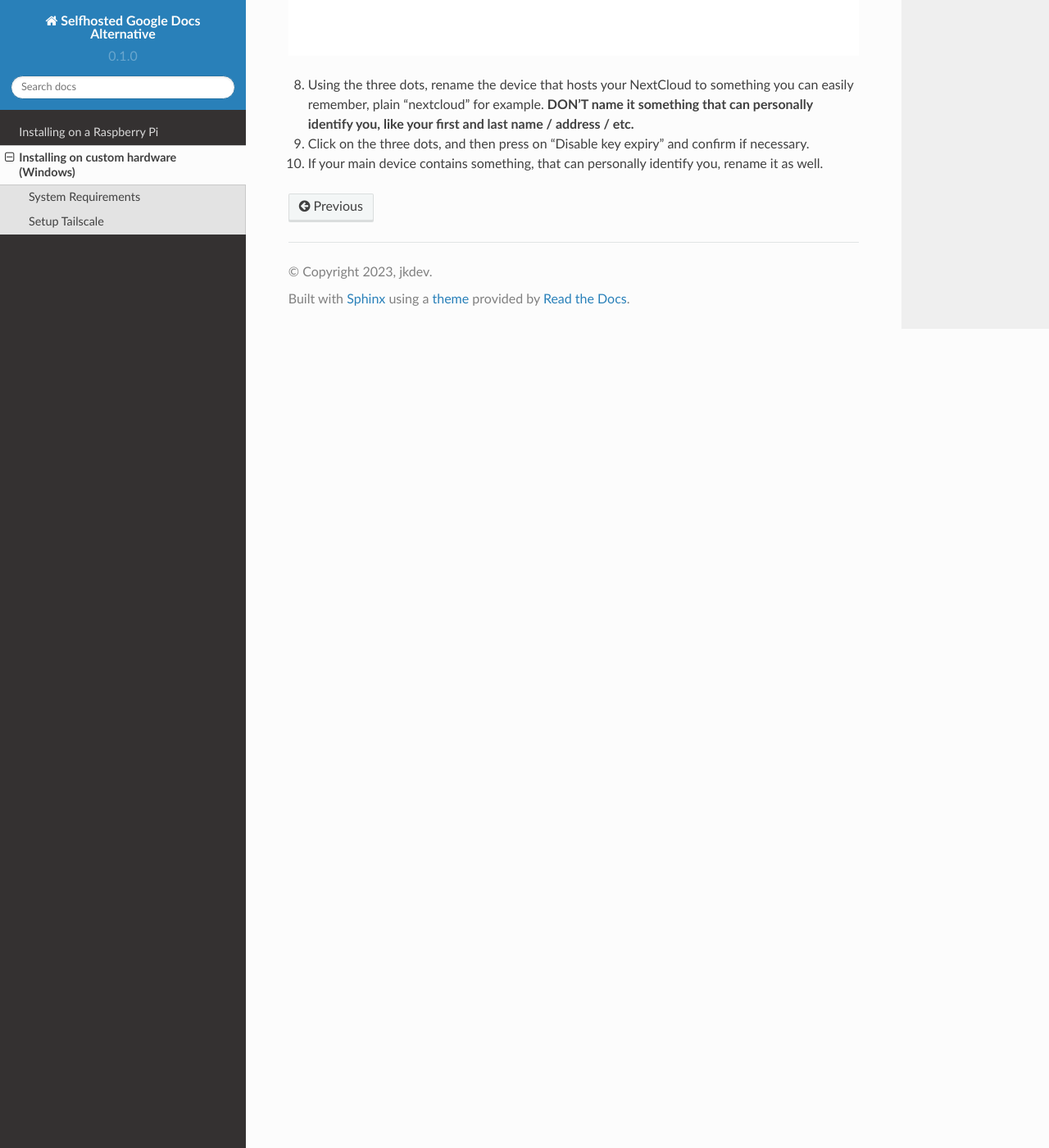
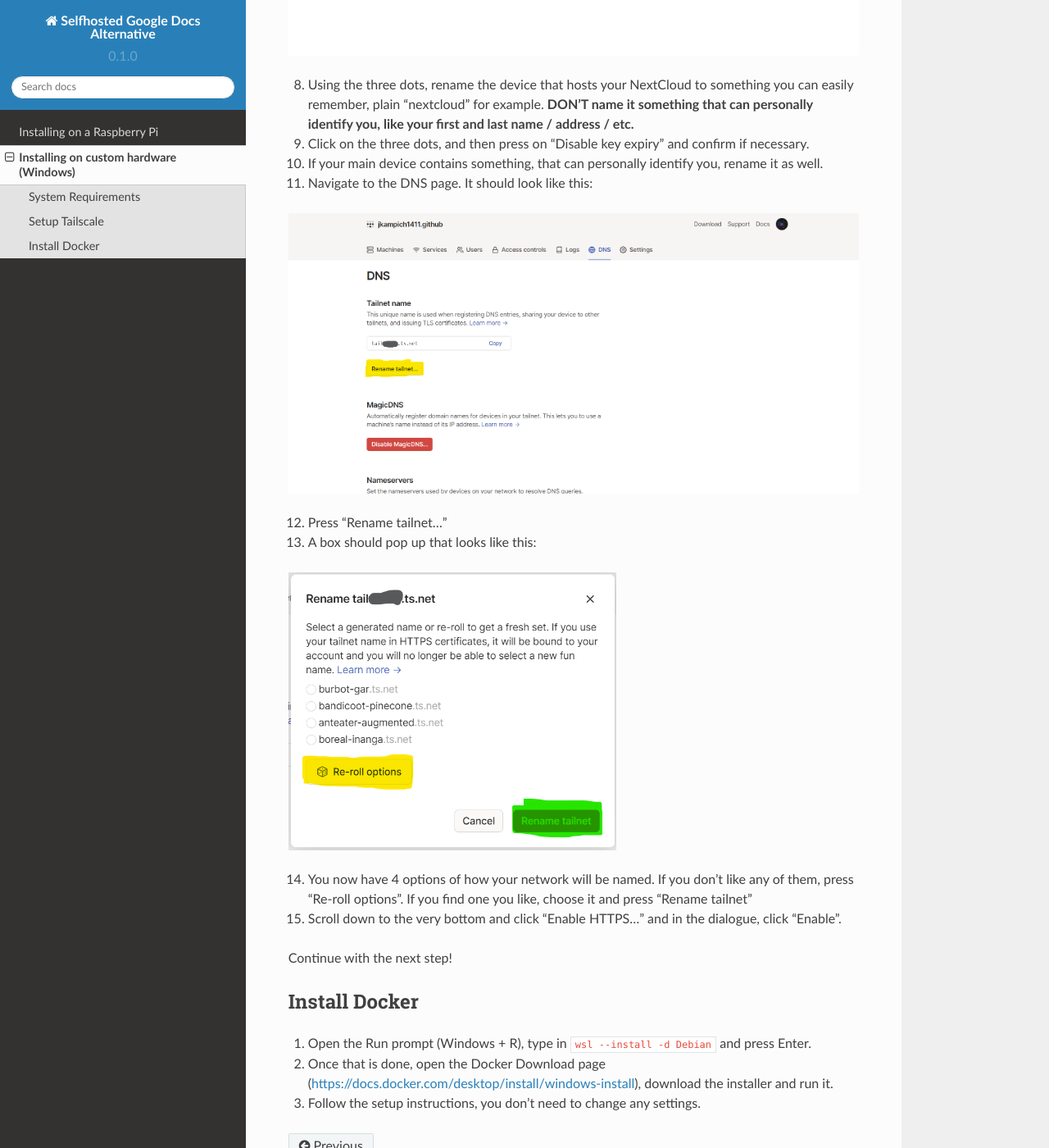
Before and after one commit to jkampich1411/selfhosted-google-docs, a Sphinx documentation site: the page built from docs/source/custom-windows.rst, in a window 1280 px wide and 1400 px high, scrolled down 1464 px. Shown: the whole window at 82% size. Built offline with Sphinx 7.4.7 and the Read the Docs theme 2.0.0, drawn with Linux system fonts in a browser that asks for light colours.

Commit message:
Docker Desktop didn't work in a vm
If you have time to spare, please finish the guide!

```diff
--- a/docs/source/custom-windows.rst
+++ b/docs/source/custom-windows.rst
@@ -46,3 +46,26 @@
 8. Using the three dots, rename the device that hosts your NextCloud to something you can easily remember, plain "nextcloud" for example. **DON'T name it something that can personally identify you, like your first and last name / address / etc.**
 9. Click on the three dots, and then press on "Disable key expiry" and confirm if necessary.
 10. If your main device contains something, that can personally identify you, rename it as well.
+11. Navigate to the DNS page. It should look like this:
+
+.. image:: ./images/tailscale-dns.png
+   :width: 800px
+
+12. Press "Rename tailnet..."
+13. A box should pop up that looks like this:
+
+.. image:: ./images/tailscale-rename.png
+   :width: 400px
+
+14. You now have 4 options of how your network will be named. If you don't like any of them, press "Re-roll options". If you find one you like, choose it and press "Rename tailnet"
+15. Scroll down to the very bottom and click "Enable HTTPS..." and in the dialogue, click "Enable".
+
+Continue with the next step!
+
+
+Install Docker
+--------------
+
+1. Open the Run prompt (Windows + R), type in ``wsl --install -d Debian`` and press Enter.
+2. Once that is done, open the Docker Download page (`https://docs.docker.com/desktop/install/windows-install <https://docs.docker.com/desktop/install/windows-install>`_), download the installer and run it.
+3. Follow the setup instructions, you don't need to change any settings.
```
